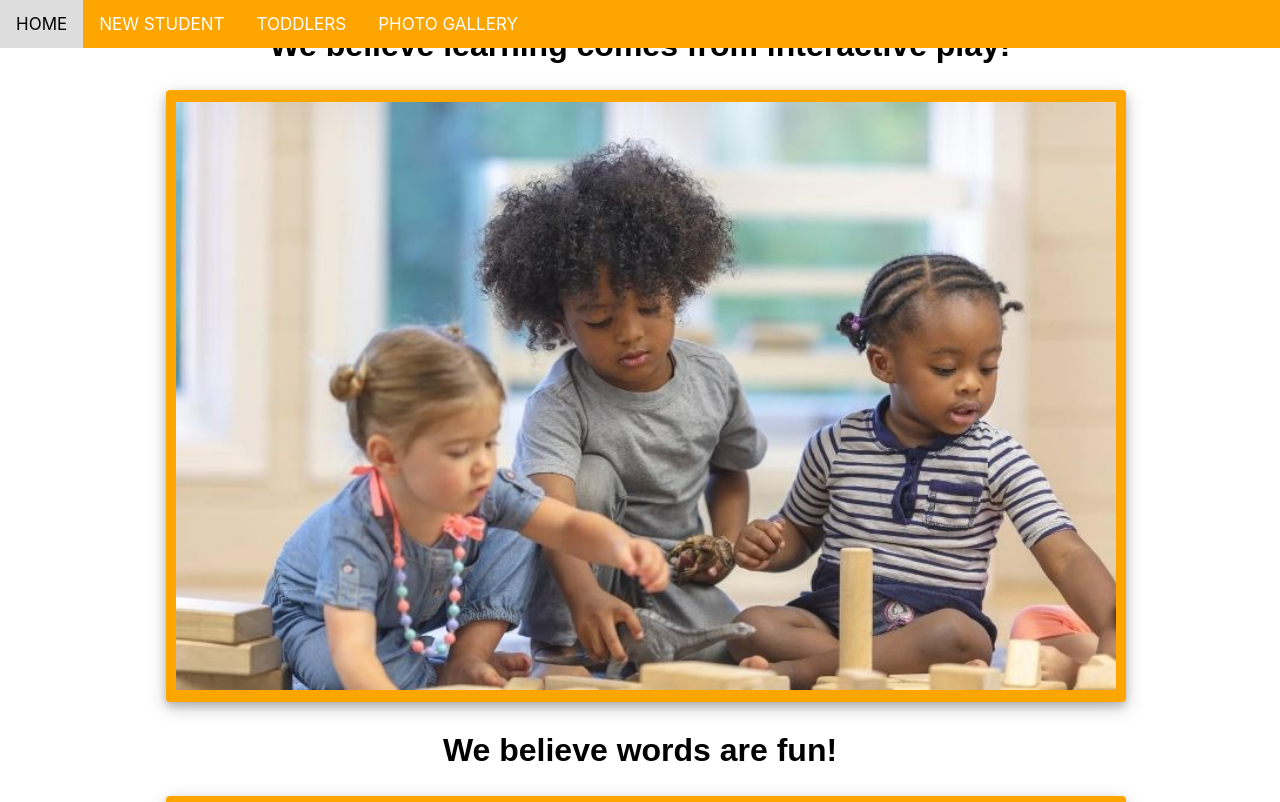
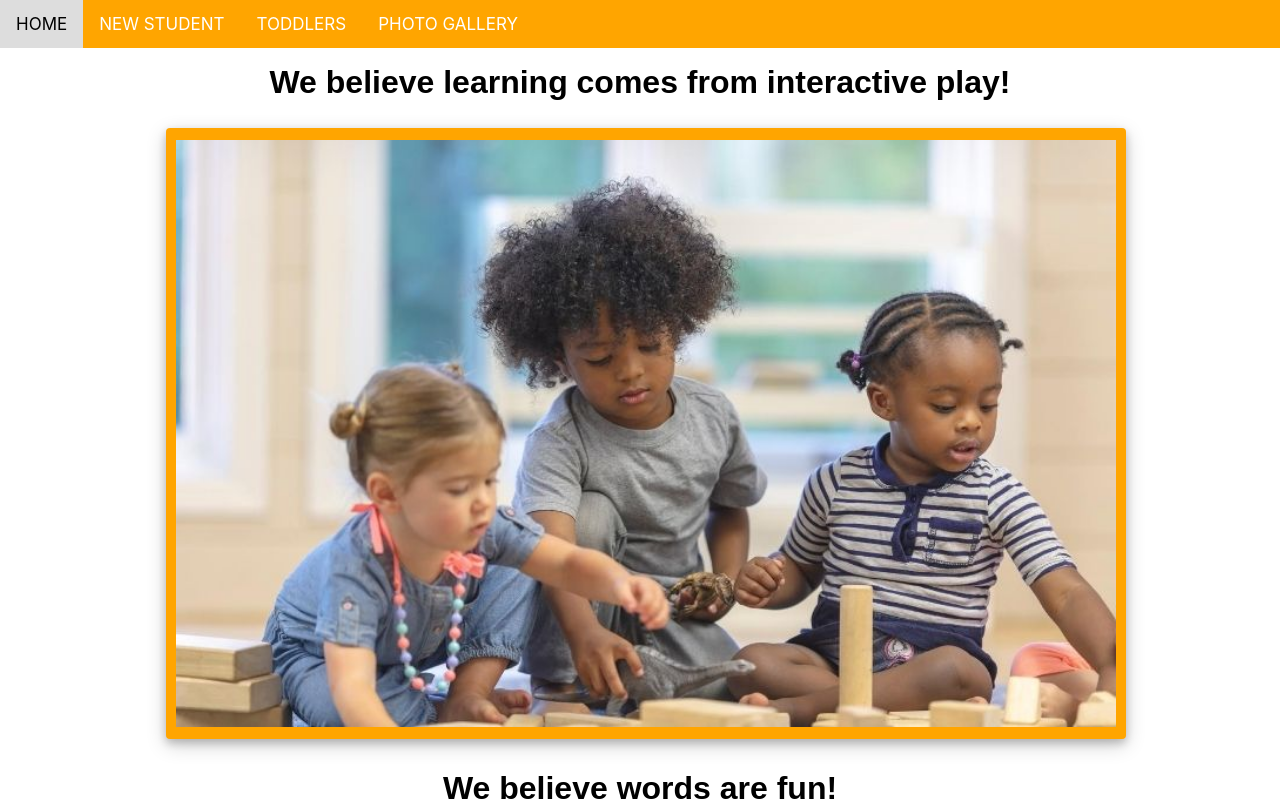
Before and after one commit to IfeAkiWad/Day_Care, a React (Create React App) app in the folder frontend/: page /gallery in a window 1280 px wide. Shown: the top 802 px of the page. Built offline with nearby package versions, Linux system fonts and the light colour scheme; no server answers.

Commit message:
rlowered top margin of image gallery

```diff
--- a/frontend/src/App.css
+++ b/frontend/src/App.css
@@ -4,6 +4,10 @@ html, body {
 }
 
 /* image */
+#image-div {
+margin-top: 5%;
+}
+
 .toddler-image {
     /* background-color:rgba(104, 107, 107, 0.363); */
     box-sizing: border-box;
--- a/frontend/src/components/ImageGallery.js
+++ b/frontend/src/components/ImageGallery.js
@@ -10,7 +10,7 @@ class ImageGallery extends Component {
         return (
             <div id='image'>
 
-                <div>
+                <div id='image-div'>
                     <h2 id='image-htwo'>We believe learning comes from interactive play!</h2>
                 </div>
                 <img className="toddler-image" src={Image} alt='Toddlers playing'/>
```
